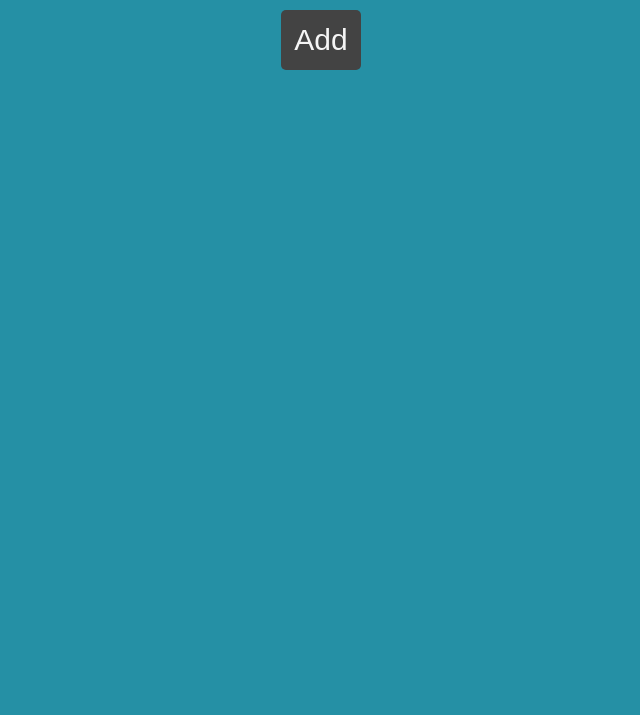
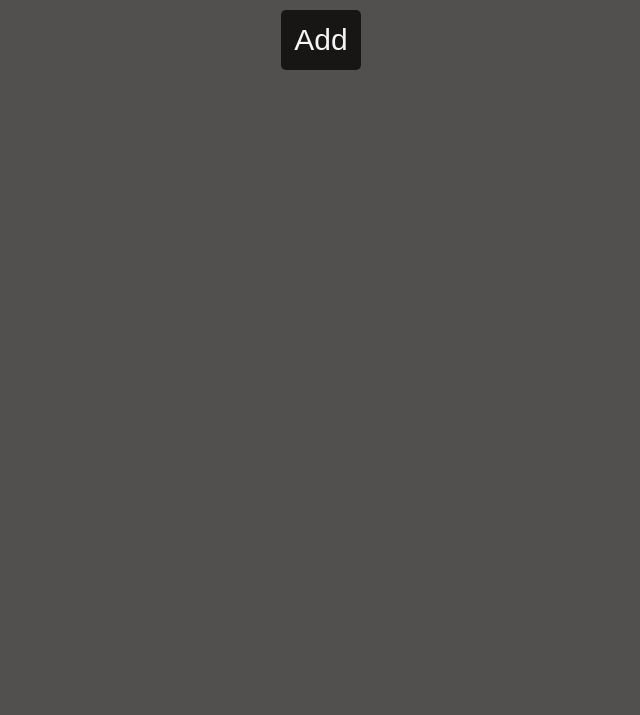
Before and after one commit to sunny06a/to-do-list, a plain HTML site: page index.html in a window 1280 px wide. Shown: the part 85-800 px from the top of the page, without its empty margins (319-959 px from the left). Drawn offline with Linux system fonts and the light colour scheme; a web font is replaced by a local one.

Commit message:
color change

```diff
--- a/style.css
+++ b/style.css
@@ -9,11 +9,11 @@
 }
 :root{
     --text-color:whitesmoke;
-    --dark-back-ground:#32b7a7;
+    --dark-back-ground:#434343;
     /* linear-gradient(to bottom,#13547a,#80d0c7); */
-    --light-back-ground:#2590a5;
+    --light-back-ground:#524f4f;
     /* linear-gradient(to left,#74ccc8,#33a8a2); */
-    --button:#434343;
+    --button:#181515;
 }
 body{
     background: var(--light-back-ground);
```
